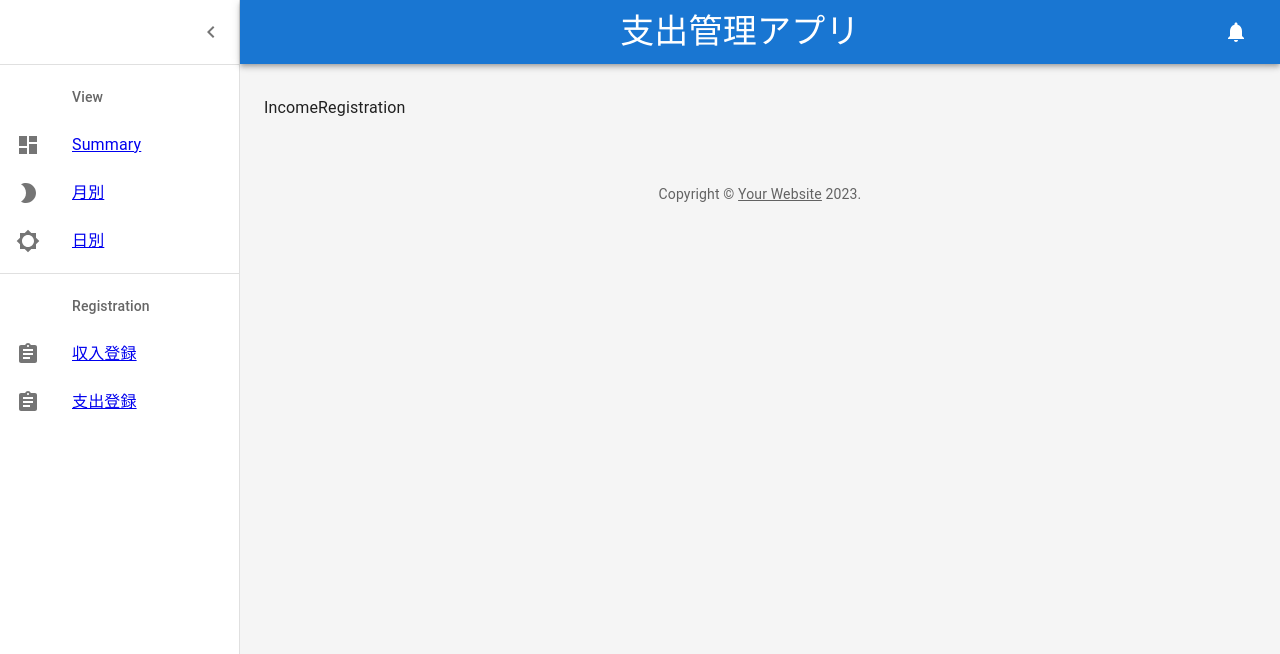
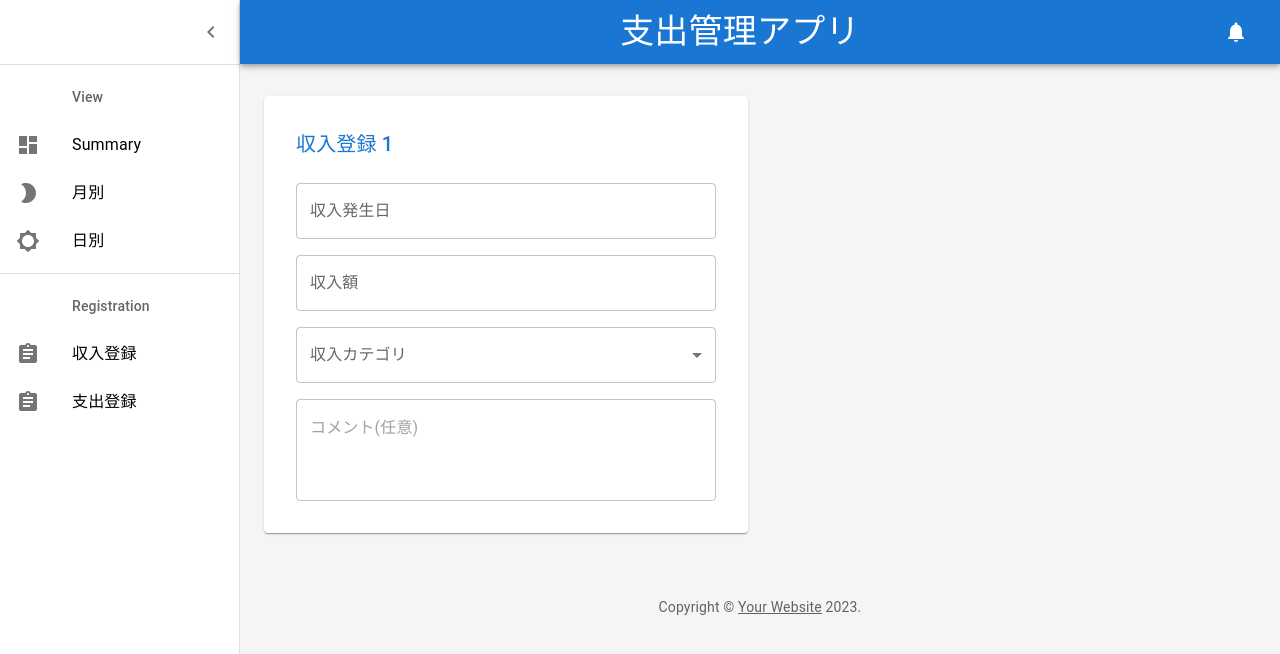
Before and after one commit to EijiToriki/household_account_book, a React (Create React App) app in the folder frontend/: page /income in a window 1280 px wide. Shown: the top 654 px of the page. Built offline with nearby package versions, Linux system fonts and the light colour scheme; the HTML template or start-up script is replaced by a standard one.

Commit message:
フロントエンドフォーム作成

```diff
--- a/frontend/package.json
+++ b/frontend/package.json
@@ -3,13 +3,18 @@
   "version": "0.1.0",
   "private": true,
   "dependencies": {
+    "@date-io/date-fns": "^1.3.13",
     "@emotion/react": "^11.11.0",
     "@emotion/styled": "^11.11.0",
     "@mui/icons-material": "^5.11.16",
+    "@mui/joy": "^5.0.0-alpha.83",
     "@mui/material": "^5.13.3",
+    "@mui/x-date-pickers": "^6.6.0",
     "@testing-library/jest-dom": "^5.16.5",
     "@testing-library/react": "^13.4.0",
     "@testing-library/user-event": "^13.5.0",
+    "date-fns": "^2.30.0",
+    "dayjs": "^1.11.8",
     "react": "^18.2.0",
     "react-dom": "^18.2.0",
     "react-router-dom": "^6.11.2",
--- a/frontend/src/App.js
+++ b/frontend/src/App.js
@@ -8,6 +8,8 @@ import Typography from '@mui/material/Typography';
 import Link from '@mui/material/Link';
 import Container from '@mui/material/Container';
 import Toolbar from '@mui/material/Toolbar';
+import { LocalizationProvider } from '@mui/x-date-pickers';
+import { AdapterDayjs } from '@mui/x-date-pickers/AdapterDayjs'
 
 import HeadSidebar from './components/HeadSidebar';
 import Summary from './components/Summary';
@@ -34,6 +36,7 @@ const defaultTheme = createTheme();
 
 function App() {
   return (
+    <LocalizationProvider dateAdapter={AdapterDayjs}>
       <BrowserRouter>
         <ThemeProvider theme={defaultTheme}>
           <Box sx={{ display: 'flex' }}>
@@ -79,6 +82,7 @@ function App() {
           </Box>
         </ThemeProvider>
       </BrowserRouter>
+    </LocalizationProvider>
   );
 }
 
--- a/frontend/src/components/IncomeRegistration.js
+++ b/frontend/src/components/IncomeRegistration.js
@@ -1,7 +1,40 @@
 import React from 'react'
+import Grid from '@mui/material/Grid';
+import Paper from '@mui/material/Paper';
+import { DatePicker } from '@mui/x-date-pickers'
+import { FormControl, InputLabel, MenuItem, Select, TextField } from '@mui/material';
+
+import Title from './subcomponents/Title'
 
 export default function IncomeRegistration() {
   return (
-    <div>IncomeRegistration</div>
+    <React.Fragment>
+      <Grid container spacing={3}>
+        <Grid item xs={6}>
+          <Paper sx={{ p: 4, display: 'flex', flexDirection: 'column'}}>
+            <Title>収入登録 1</Title>
+            <DatePicker label="収入発生日" sx={{ marginTop: 2}} />
+            <TextField id="amount" type='number' label="収入額" sx={{ marginTop: 2}} />
+            <FormControl fullWidth sx={{ marginTop: 2}}>
+              <InputLabel id="category">収入カテゴリ</InputLabel>
+              <Select
+                labelId="category"
+                id="category"
+                label="収入カテゴリ"
+              >
+                <MenuItem value={1}>給料(本業)</MenuItem>
+                <MenuItem value={2}>賞与</MenuItem>
+                <MenuItem value={3}>特別収入</MenuItem>
+                <MenuItem value={4}>給料(副業)</MenuItem>
+                <MenuItem value={5}>その他</MenuItem>
+              </Select>
+            </FormControl>
+            <TextField placeholder='コメント(任意)' type='text' rows={3} multiline sx={{ marginTop: 2}} />
+
+          </Paper>
+        </Grid>
+
+      </Grid>
+    </React.Fragment>
   )
 }
--- a/frontend/src/components/OutcomeRegistration.js
+++ b/frontend/src/components/OutcomeRegistration.js
@@ -2,8 +2,8 @@ import React from 'react'
 
 export default function OutcomeRegistration() {
   return (
-    <div>
+    <React.Fragment>
         OutcomeRegistration
-    </div>
+    </React.Fragment>
   )
 }
--- a/frontend/src/components/Summary.js
+++ b/frontend/src/components/Summary.js
@@ -2,13 +2,9 @@ import * as React from 'react';
 import Grid from '@mui/material/Grid';
 import Paper from '@mui/material/Paper';
 
-
 import Chart from './subcomponents/Chart';
 import Deposits from './subcomponents/Deposits';
 import Orders from './subcomponents/Orders';
-
-
-
 
 export default function Summary() {
   return (
--- a/frontend/src/components/data/listItems.js
+++ b/frontend/src/components/data/listItems.js
@@ -1,5 +1,5 @@
 import * as React from 'react';
-import { Link } from 'react-router-dom';
+import Link from '@mui/material/Link';
 import ListItemButton from '@mui/material/ListItemButton';
 import ListItemIcon from '@mui/material/ListItemIcon';
 import ListItemText from '@mui/material/ListItemText';
@@ -15,7 +15,7 @@ export const mainListItems = (
       View
     </ListSubheader>
 
-    <Link to="/">
+    <Link href="/" underline='none' color='black'>
       <ListItemButton>
         <ListItemIcon>
           <DashboardIcon />
@@ -24,7 +24,7 @@ export const mainListItems = (
       </ListItemButton>
     </Link>
 
-    <Link to="month">
+    <Link href="month" underline='none' color='black'>
       <ListItemButton>
         <ListItemIcon>
           <Brightness2Icon />
@@ -33,7 +33,7 @@ export const mainListItems = (
       </ListItemButton>
     </Link>
 
-    <Link to="daily">
+    <Link href="daily" underline='none' color='black'>
       <ListItemButton>
         <ListItemIcon>
           <Brightness5Icon />
@@ -49,7 +49,7 @@ export const secondaryListItems = (
     <ListSubheader component="div" inset>
       Registration
     </ListSubheader>
-    <Link to="income">
+    <Link href="income" underline='none' color='black'>
       <ListItemButton>
         <ListItemIcon>
           <AssignmentIcon />
@@ -58,7 +58,7 @@ export const secondaryListItems = (
       </ListItemButton>
     </Link>
 
-    <Link to="outcome">
+    <Link href="outcome" underline='none' color='black'>
       <ListItemButton>
         <ListItemIcon>
           <AssignmentIcon />
```
Also changed, not shown: 1 other file (tests, documents, lock files or other folders). Lines whose indentation alone changed are shown as unchanged.
